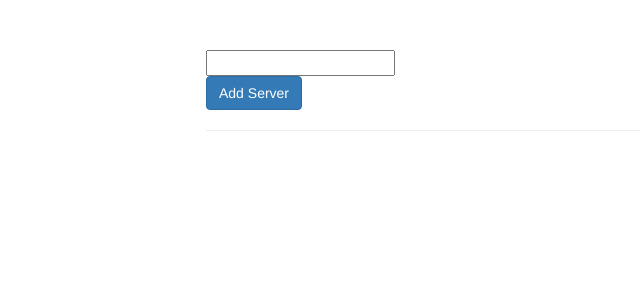
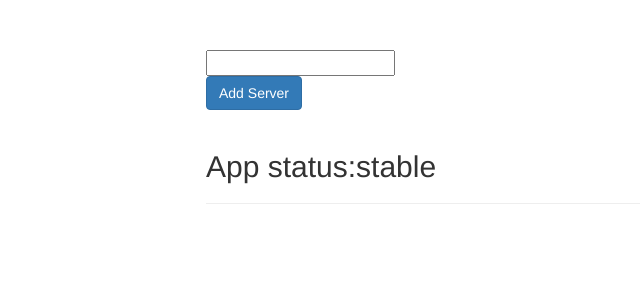
Before and after one commit to Hoanplpyy/udemy_angular_lesson_241-250, an Angular app: page / in a window 1280 px wide. Shown: the top 300 px of the page, without its empty margins (59-699 px from the left). Built offline with nearby package versions, Linux system fonts and the light colour scheme.

Commit message:
250: 非同步物件的pipe顯示方式

```diff
--- a/src/app/app.component.html
+++ b/src/app/app.component.html
@@ -4,6 +4,9 @@
       <input type="text" [(ngModel)]="filteredStatus">
       <br>
       <div class="btn btn-primary" (click)="onAddServer()">Add Server</div>
+      <br><br>
+      <h2>App status:{{appStatus | async}}</h2>
+
       <hr>
       <ul class="list-group">
         <li class="list-group-item" *ngFor="let server of servers |filter : filteredStatus : 'status'"
--- a/src/app/app.component.ts
+++ b/src/app/app.component.ts
@@ -6,6 +6,13 @@ import { Component } from '@angular/core';
   styleUrls: ['./app.component.css']
 })
 export class AppComponent {
+
+  appStatus= new Promise((resolve,reject)=>{
+    setTimeout(()=>{
+      resolve('stable')
+    },2000)
+  });
+
   filteredStatus='';
   servers = [
     {
```
